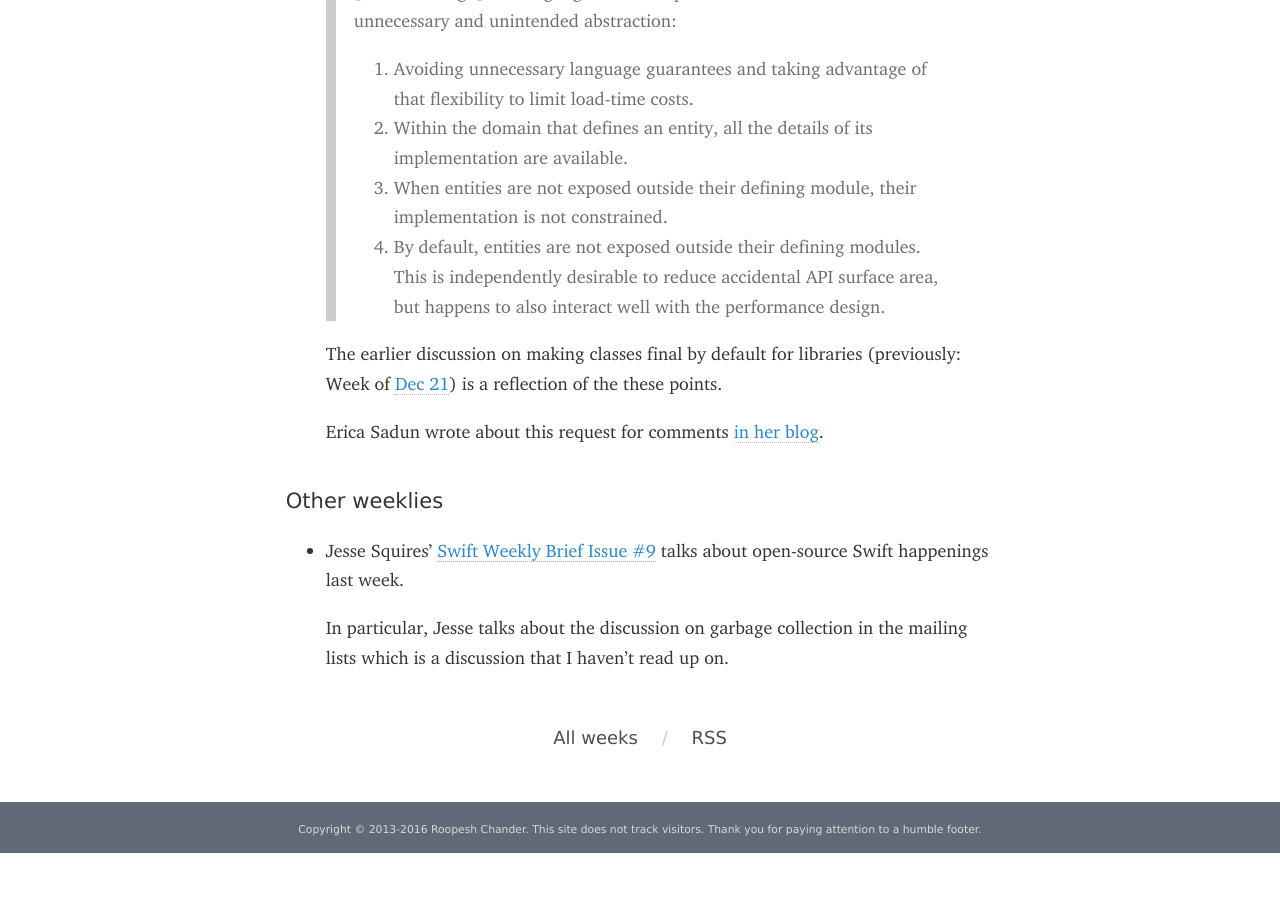
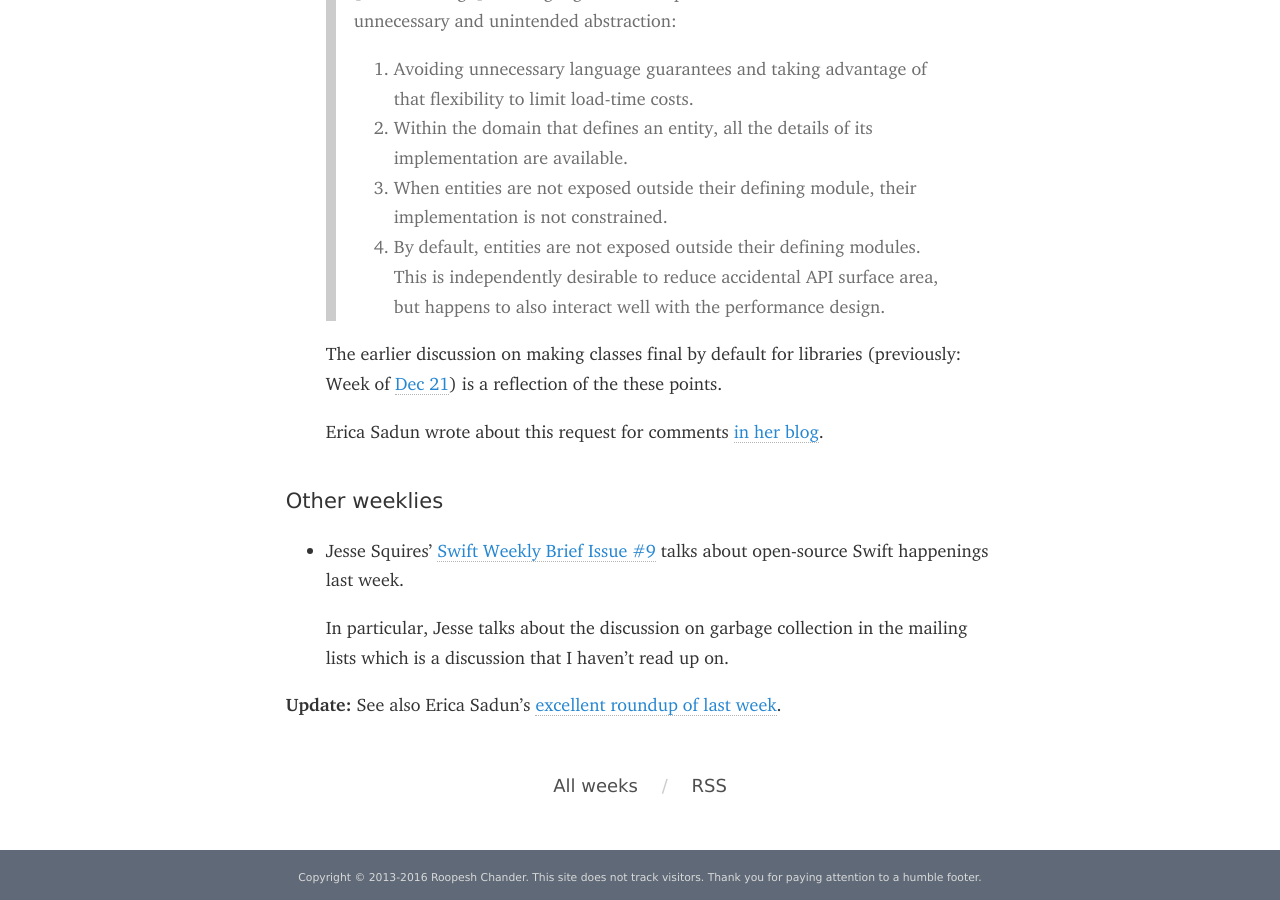
Before and after one commit to roop/roop.github.io, a Jekyll site: the page built from _posts/2016-02-15-swift-evolution-week-of-02-08.md, in a window 1280 px wide and 900 px high, scrolled down 3225 px. Built offline with Jekyll 4.4.1, drawn with Linux system fonts in a browser that asks for light colours; some web fonts are replaced; before the commit the page ends 4078 px from its top, so only the background shows below that.

Commit message:
LWISE: Link to Erica Sadun's roundup

```diff
--- a/_posts/2016-02-15-swift-evolution-week-of-02-08.md
+++ b/_posts/2016-02-15-swift-evolution-week-of-02-08.md
@@ -164,3 +164,5 @@ list](https://lists.swift.org/pipermail/swift-evolution/):
 
     In particular, Jesse talks about the discussion on garbage
     collection in the mailing lists which is a discussion that I haven't read up on.
+
+**Update:** See also Erica Sadun's [excellent roundup of last week](http://ericasadun.com/2016/02/12/pterodactyls-and-thylacines-whats-evolvin-over-in-swift/).
```
